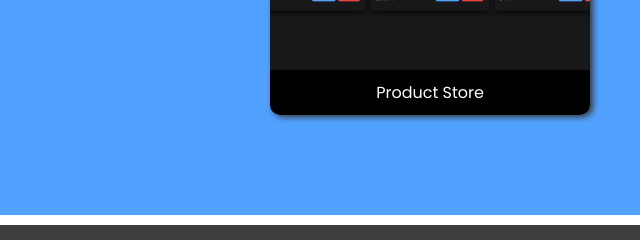
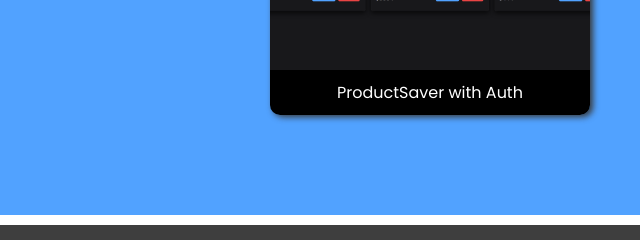
Before and after one commit to FlaBingo/portfolio, a plain HTML site: page index.html in a window 1280 px wide. Shown: the part 2295-2535 px from the top of the page, 0-640 px from the left. Drawn offline with Linux system fonts and the light colour scheme.

Commit message:
Update index.html

```diff
--- a/index.html
+++ b/index.html
@@ -69,9 +69,9 @@
     <div id="mega-projects">
         <h1>Mini Projects (MERN)</h1>
         <div class="collection">
-            <a class="thebox" title="Product Store" href="https://product-store-tc3c.onrender.com/">
+            <a class="thebox" title="ProductSaver (Auth)" href="https://product-store-frontend-six.vercel.app/">
                 <div class="project-tile project-2-1"></div>
-                <div class="project-name">Product Store</div>
+                <div class="project-name">ProductSaver with Auth</div>
             </a>
             <a class="thebox" title="Coming-soon" href="">
                 <div class="project-tile project-n"></div>
```
